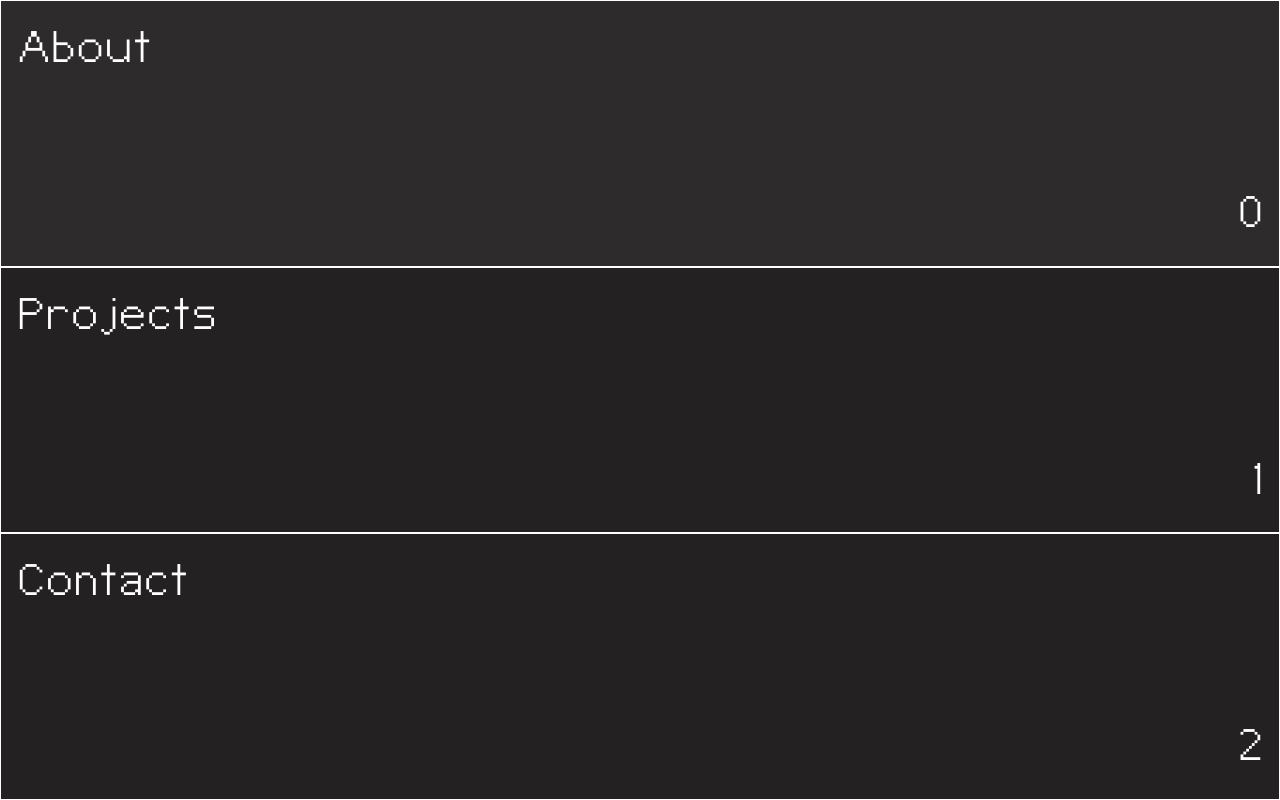
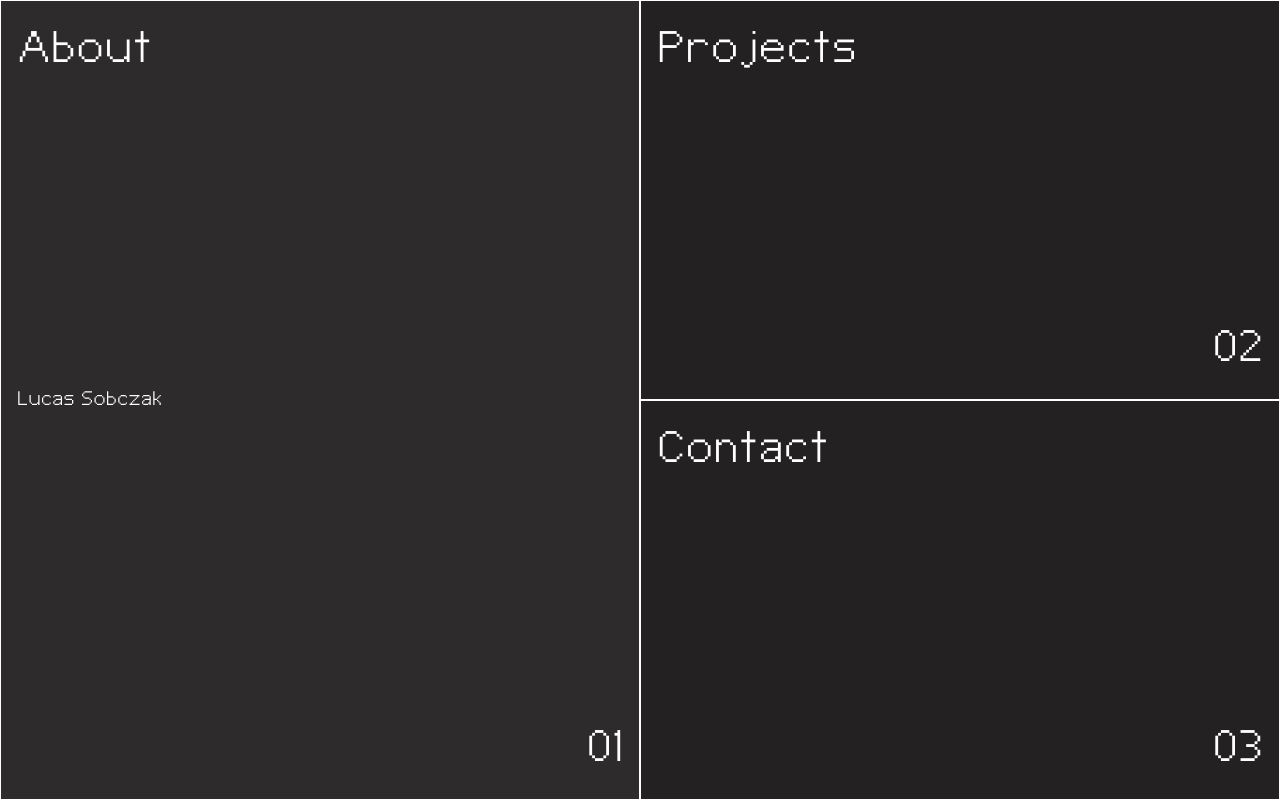
Before and after one commit to SobczakL/portfolio, a React (Vite) app: page /home in a window 1280 px wide. Built offline with nearby package versions, Linux system fonts and the light colour scheme.

Commit message:
fixed desktop tile bug

```diff
--- a/src/App.css
+++ b/src/App.css
@@ -1,43 +1 @@
 @import url("../src/assets/fonts/fonts.css");
-
-@keyframes float {
-    0% {
-        transform: translateY(0px);
-    }
-
-    50% {
-        transform: translateY(-15px);
-    }
-
-    100% {
-        transform: translateY(0px);
-    }
-}
-
-@keyframes smokeTrail {
-    0% {
-        opacity: 0.2;
-        transform: scale(0.8);
-    }
-
-    50% {
-        opacity: 1;
-        transform: scale(1.1);
-    }
-
-    100% {
-        opacity: 0;
-        transform: scale(1.2);
-    }
-}
-
-.cursor {
-    position: absolute;
-    border-radius: 60% 40% 30% 70% / 50% 60% 40% 50%;
-    background: radial-gradient(circle at center, teal 0%, pink 50%, none 100%);
-    opacity: 0.8;
-    width: 120px;
-    height: 80px;
-    animation: smokeTrail 4s ease-in-out infinite;
-    pointer-events: none;
-}
--- a/src/components/content/ProjectsContent.jsx
+++ b/src/components/content/ProjectsContent.jsx
@@ -1,23 +1,18 @@
 import { VStack } from "@chakra-ui/react";
 import ProjectItem from "../projectItem/ProjectItem";
-import { useState, useRef, useEffect } from "react";
+import { useState } from "react";
 
 export default function ProjectsContent({ content }) {
     const [activeProjectTile, setActiveProjectTile] = useState(null);
-    const projectTileRefs = useRef([]);
-
-    useEffect(() => {
-        if (activeProjectTile !== null && projectTileRefs.current[activeProjectTile]) {
-            projectTileRefs.current[activeProjectTile].focus();
-        }
-    }, [activeProjectTile]);
 
     return (
-        <VStack>
+        <VStack
+            overflow={["", "", "scroll"]}
+            maxH="100vh"
+        >
             {content.map((project, index) => (
                 <ProjectItem
                     key={index}
-                    ref={(el) => (projectTileRefs.current[index] = el)}
                     project={project}
                     isActive={activeProjectTile === index}
                     onMouseEnter={() => setActiveProjectTile(index)}
--- a/src/components/projectItem/ProjectItem.jsx
+++ b/src/components/projectItem/ProjectItem.jsx
@@ -17,6 +17,8 @@ export default function ProjectItem({
             fontSize={["body.sm", "body.md", "body.lg"]}
             tabIndex={0}
             cursor="pointer"
+            boxSize="border-box"
+            h="100%"
         >
             <p>[]&gt;</p>
             <Box
--- a/src/components/tile/Tile.jsx
+++ b/src/components/tile/Tile.jsx
@@ -1,4 +1,4 @@
-import { Box, GridItem, Text } from "@chakra-ui/react";
+import { GridItem, Text } from "@chakra-ui/react";
 
 export default function Tile({ title, number, children }) {
     return (
@@ -6,6 +6,8 @@ export default function Tile({ title, number, children }) {
             bg="mainBg"
             color="white"
             minH="100%"
+            maxH="100%"
+            gap="10px"
             rowSpan="1fr"
             padding={["12px", "16px"]}
             display="flex"
@@ -20,7 +22,7 @@ export default function Tile({ title, number, children }) {
         >
             <Text>{title}</Text>
             {children}
-            <Text align="end">{number}</Text>
+            <Text align="end">0{number+1}</Text>
         </GridItem>
     );
 }
--- a/src/components/tileList/TileList.jsx
+++ b/src/components/tileList/TileList.jsx
@@ -4,19 +4,28 @@ import CollapsedContent from "../ui/collapse/CollapsedContent";
 import { useState, useEffect, useRef } from "react";
 
 export default function TileList({ viewData }) {
-    const [activeTile, setActiveTile] = useState(null);
+    const [activeTile, setActiveTile] = useState(Object.keys(viewData)[0]);
     const tileRefs = useRef({});
+    const [isDesktop, setIsDesktop] = useState(window.innerWidth >= 768);
 
     const handleTileClick = (key) => {
-        setActiveTile((prevKey) => (prevKey === key ? null : key));
+        setActiveTile((prevKey) =>
+            isDesktop
+                ? prevKey === key
+                    ? Object.keys(viewData)[0]
+                    : key
+                : prevKey === key
+                    ? null
+                    : key,
+        );
     };
 
     const handleClickOutside = (event) => {
         if (
             activeTile &&
-            !tileRefs.current[activeTile].contains(event.target)
+            !tileRefs.current[activeTile]?.contains(event.target)
         ) {
-            setActiveTile(null);
+            setActiveTile(isDesktop ? Object.keys(viewData)[0] : null);
         }
     };
 
@@ -25,11 +34,33 @@ export default function TileList({ viewData }) {
         return () => {
             document.removeEventListener("mousedown", handleClickOutside);
         };
-    }, [activeTile]);
+    }, [activeTile, isDesktop]);
+
+    useEffect(() => {
+        const handleResize = () => {
+            setIsDesktop(window.innerWidth >= 768);
+        };
+        window.addEventListener("resize", handleResize);
+        return () => {
+            window.removeEventListener("resize", handleResize);
+        };
+    }, []);
 
     return (
         <Box h="100%">
-            <Grid templateRows="repeat(3, 1fr)" h="100%">
+            <Grid
+                templateRows={[
+                    "repeat(3, 1fr)",
+                    "repeat(3, 1fr)",
+                    "repeat(2, 1fr)",
+                ]}
+                templateColumns={[
+                    "repeat(1, 1fr)",
+                    "repeat(1, 1fr)",
+                    "repeat(2, 1fr)",
+                ]}
+                h="100%"
+            >
                 {Object.keys(viewData).map((key, index) => {
                     const ContentComponent = viewData[key].contentComponent;
                     return ContentComponent ? (
@@ -37,9 +68,23 @@ export default function TileList({ viewData }) {
                             key={index}
                             ref={(el) => (tileRefs.current[key] = el)}
                             onClick={() => handleTileClick(key)}
-                            cursor={"pointer"}
+                            cursor="pointer"
+                            gridColumn={
+                                isDesktop && activeTile === key
+                                    ? "1 / 2"
+                                    : "auto"
+                            }
+                            gridRow={
+                                isDesktop && activeTile === key
+                                    ? "1 / 3"
+                                    : "auto"
+                            }
                         >
-                            <Tile title={key} number={index}>
+                            <Tile
+                                title={key}
+                                number={index}
+                                isActive={activeTile === key}
+                            >
                                 <CollapsedContent isOpen={activeTile === key}>
                                     <ContentComponent
                                         content={viewData[key].content}
--- a/src/pages/Home.jsx
+++ b/src/pages/Home.jsx
@@ -12,7 +12,9 @@ export default function Home() {
         Projects: ProjectsContent,
         Contact: ContactContent,
     };
+
     const [viewData, setViewData] = useState(null);
+
     useEffect(() => {
         async function fetchData() {
             try {
@@ -33,6 +35,7 @@ export default function Home() {
         }
         fetchData();
     }, []);
+
     useEffect(() => {
         if (viewData) {
             console.log("Fetched data:", viewData);
```
Also changed, not shown: src/views/About.jsx (deleted), src/views/Contact.jsx (deleted), src/views/Projects.jsx (deleted).
